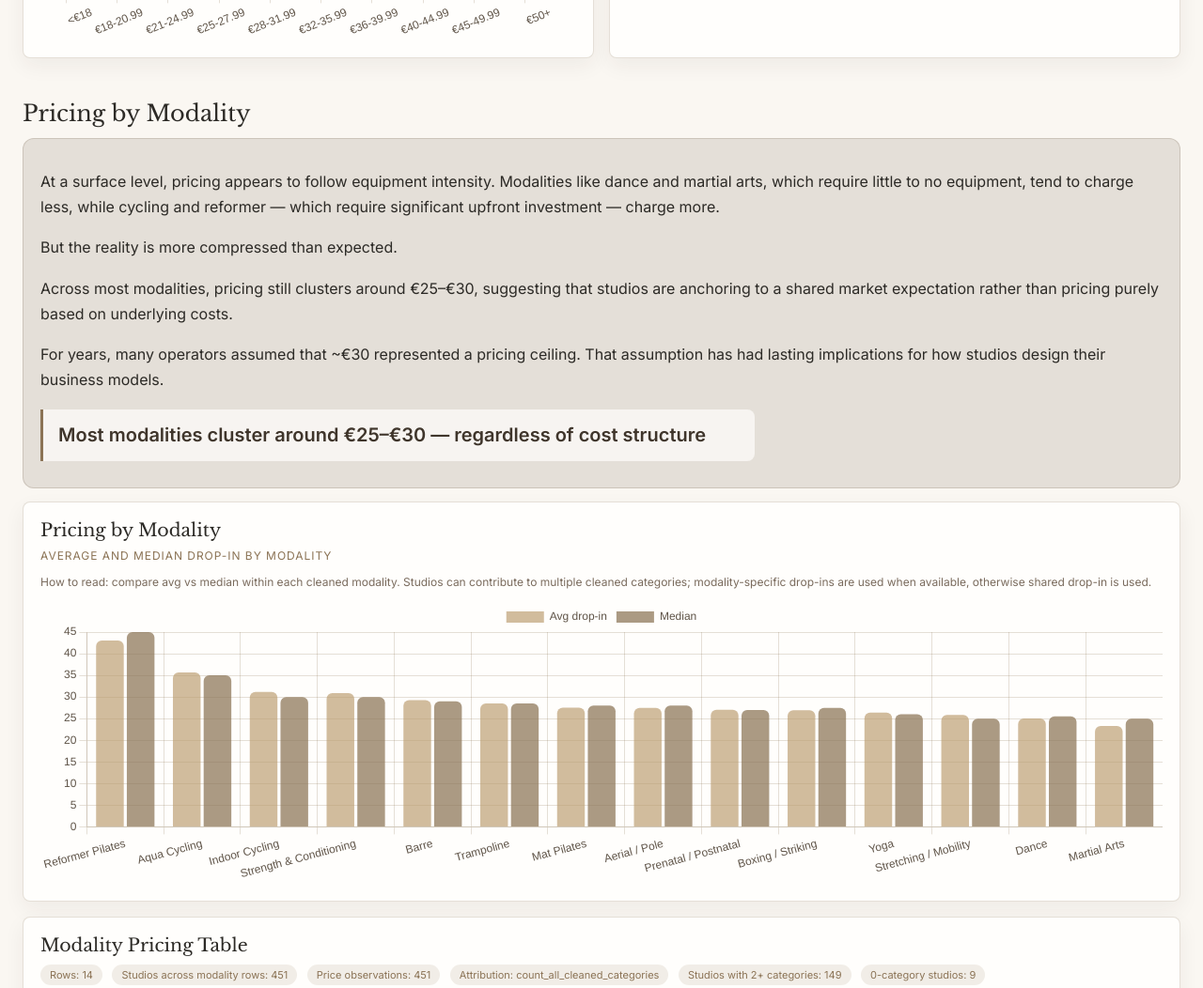
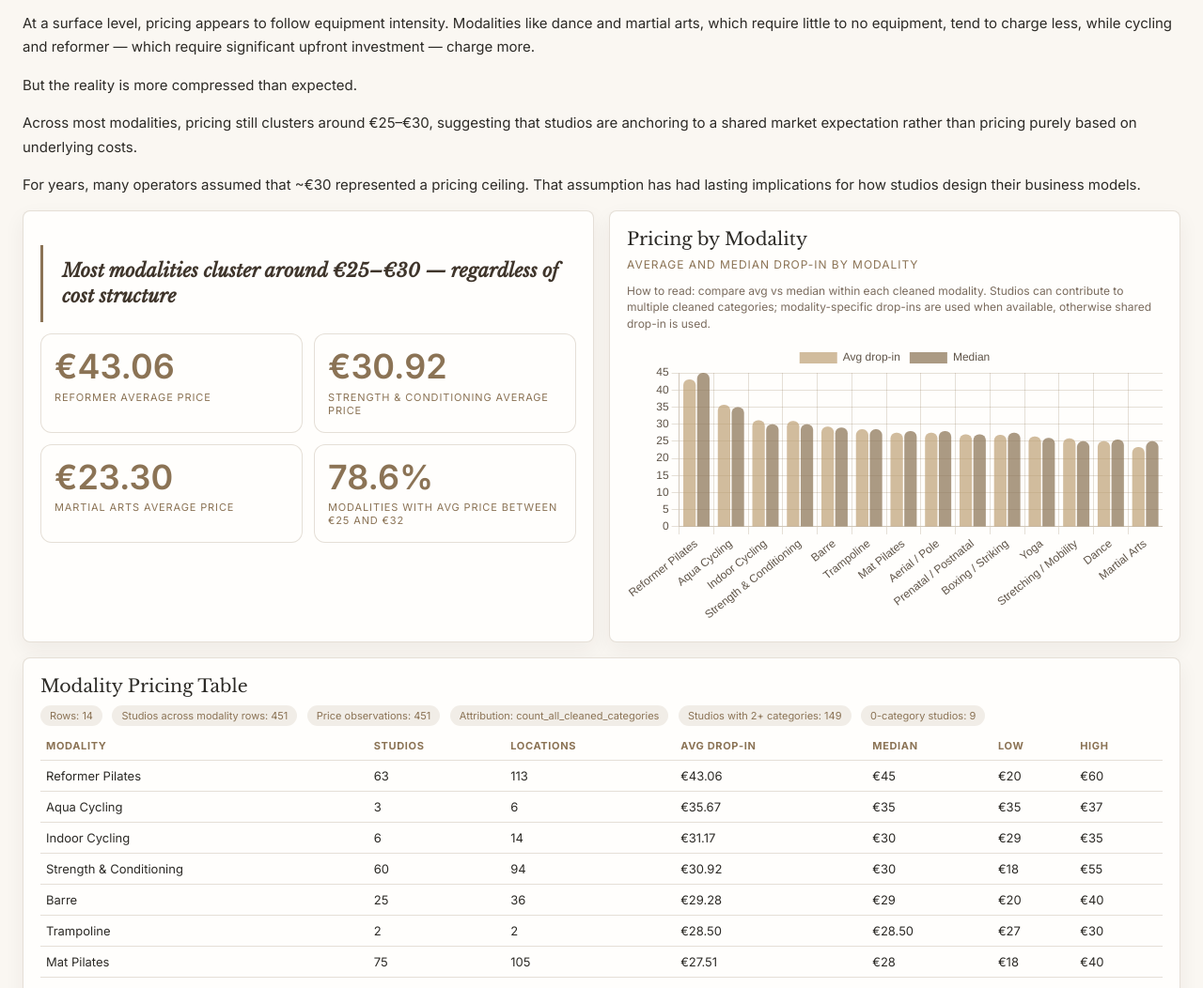
Before and after one commit to tformangejrot/tamar-portfolio, a website: page scripts/pricing-dashboard.html in a window 1280 px wide. Shown: the part 1382-2434 px from the top of the page at 94% size. Drawn offline with nearby package versions, Linux system fonts and the light colour scheme.

Commit message:
Refactor pricing dashboard styles for improved aesthetics and readability. Updated insight callouts to emphasize key pricing data and introduced new grid layout for KPI cards, enhancing overall user experience.

```diff
--- a/scripts/pricing-dashboard.html
+++ b/scripts/pricing-dashboard.html
@@ -59,10 +59,10 @@
     .section-text-box {
       max-width: none;
       width: 100%;
-      background: #e4dfd8;
-      border: 1px solid rgba(118, 99, 77, 0.22);
-      border-radius: 12px;
-      padding: 16px 18px;
+      background: transparent;
+      border: 0;
+      border-radius: 0;
+      padding: 0;
       margin-bottom: 14px;
     }
     .story-copy {
@@ -70,20 +70,25 @@
       margin-bottom: 10px;
       line-height: 1.7;
       color: var(--text);
-      font-size: 16px;
+      font-size: 15px;
     }
     .insight-callout {
       margin: 18px 0 12px;
       max-width: 760px;
-      padding: 14px 16px;
+      padding: 14px 0 14px 20px;
       border-left: 3px solid var(--accent);
-      background: rgba(255, 254, 252, 0.7);
+      background: transparent;
       border-radius: 0 8px 8px 0;
       font-size: 20px;
       line-height: 1.35;
       color: #3f352b;
       font-weight: 600;
       letter-spacing: normal;
+      font-style: italic;
+      font-family: "Libre Baskerville", Georgia, serif;
+    }
+    .insight-callout strong {
+      font-weight: 700;
     }
     .story-list {
       max-width: none;
@@ -114,6 +119,30 @@
       font-size: 16px;
       color: var(--text);
       font-weight: 600;
+    }
+    .modality-kpi-grid {
+      display: grid;
+      grid-template-columns: 1fr 1fr;
+      gap: 12px;
+    }
+    .modality-kpi-card {
+      background: var(--surface);
+      border: 1px solid var(--border);
+      border-radius: 12px;
+      padding: 16px 14px;
+    }
+    .modality-kpi-card .v {
+      font-size: 36px;
+      line-height: 1.05;
+      color: var(--accent);
+      font-weight: 600;
+    }
+    .modality-kpi-card .k {
+      margin-top: 6px;
+      font-size: 11px;
+      text-transform: uppercase;
+      letter-spacing: .08em;
+      color: var(--accent);
     }
     .stats {
       display: grid;
@@ -207,7 +236,7 @@
         <p class="story-copy">Pricing is one of the most foundational — and least questioned — elements of how boutique fitness studios operate.</p>
         <p class="story-copy">Over the past decade, pricing in Paris has quietly converged toward a narrow range, regardless of modality, cost structure, or class capacity. While studios differ widely in format and economics, the prices they charge are often strikingly similar.</p>
         <p class="story-copy">This report analyzes 228 studios (~350 locations) across Paris to understand how pricing is structured today — from drop-ins to memberships — and what that means for how these businesses actually operate.</p>
-        <div class="insight-callout">Average drop-in price: ~€30<br>Range: €13 → €60</div>
+        <div class="insight-callout">Average drop-in price: <strong>~€30</strong><br>Range: <strong>€13 → €60</strong></div>
       </div>
       <section class="stats" id="l1Stats"></section>
     </section>
@@ -221,7 +250,7 @@
         <p class="story-copy">The majority of studios fall within a narrow range of €25 to €35 per class, effectively defining what “boutique fitness” costs in Paris today.</p>
         <p class="story-copy">Below this sits a smaller budget segment (€18–€21), while a new premium tier is emerging above €45 — primarily driven by Reformer Pilates studios.</p>
         <p class="story-copy">Despite differences in concept, location, and cost structure, most studios price within a surprisingly tight band.</p>
-        <div class="insight-callout">~80% of studios fall within a €10 range (€25–€35)</div>
+        <div class="insight-callout"><strong>~80%</strong> of studios fall within a <strong>€10</strong> range (<strong>€25–€35</strong>)</div>
       </div>
       <section class="grid">
         <article class="card">
@@ -261,10 +290,13 @@
         <p class="story-copy">But the reality is more compressed than expected.</p>
         <p class="story-copy">Across most modalities, pricing still clusters around €25–€30, suggesting that studios are anchoring to a shared market expectation rather than pricing purely based on underlying costs.</p>
         <p class="story-copy">For years, many operators assumed that ~€30 represented a pricing ceiling. That assumption has had lasting implications for how studios design their business models.</p>
-        <div class="insight-callout">Most modalities cluster around €25–€30 — regardless of cost structure</div>
       </div>
       <section class="grid">
-        <article class="card wide">
+        <article class="card">
+          <div class="insight-callout">Most modalities cluster around <strong>€25–€30</strong> — regardless of cost structure</div>
+          <div id="l1ModalityBenchmarks" class="modality-kpi-grid"></div>
+        </article>
+        <article class="card">
           <h3>Pricing by Modality</h3>
           <p class="sub">Average and median drop-in by modality</p>
           <p class="explain">How to read: compare avg vs median within each cleaned modality. Studios can contribute to multiple cleaned categories; modality-specific drop-ins are used when available, otherwise shared drop-in is used.</p>
@@ -296,7 +328,7 @@
           <li>A 3-class introductory pack</li>
         </ul>
         <p class="story-copy">These formats reflect different conversion strategies. Lower-priced studios often rely on single-class trials, while more premium studios lean toward multi-class packs, recognizing that it may take multiple visits to convert a new client.</p>
-        <div class="insight-callout">Average intro discount: ~40% vs drop-in price</div>
+        <div class="insight-callout">Average intro discount: <strong>~40%</strong> vs drop-in price</div>
       </div>
       <section class="stats" id="l2Stats"></section>
       <section class="grid">
@@ -337,7 +369,7 @@
           <li>Large packs: ~12 months</li>
         </ul>
         <p class="story-copy">This consistency suggests a strong level of market convergence, not just in pricing, but in product design.</p>
-        <div class="insight-callout">The 10-pack is the dominant pricing product across Paris</div>
+        <div class="insight-callout">The <strong>10-pack</strong> is the dominant pricing product across Paris</div>
       </div>
       <section class="stats" id="l5Stats"></section>
       <section class="grid">
@@ -384,7 +416,7 @@
         </ul>
         <p class="story-copy">Interestingly, many studios offer memberships with no long-term commitment, even when pricing is heavily discounted.</p>
         <p class="story-copy">This creates a potential tension: memberships are often discounted significantly more than class packages, yet without requiring the stability that long-term commitments typically provide.</p>
-        <div class="insight-callout">~30% of studios offer no memberships</div>
+        <div class="insight-callout"><strong>~30%</strong> of studios offer no memberships</div>
         <div class="insight-callout">Memberships are often discounted more than packages — sometimes without commitment</div>
       </div>
       <section class="stats" id="l4Stats"></section>
@@ -436,7 +468,7 @@
           <li>scheduling flexibility</li>
           <li>pricing strategy</li>
         </ul>
-        <div class="insight-callout">Revenue per class can vary by 2–3x depending on modality</div>
+        <div class="insight-callout">Revenue per class can vary by <strong>2–3x</strong> depending on modality</div>
       </div>
       <section class="grid">
         <article class="card wide">
@@ -468,7 +500,7 @@
           <li>Efficient use of smaller studio spaces</li>
           <li>A target clientele willing to pay for a specialized experience</li>
         </ul>
-        <div class="insight-callout">Reformer is the clearest example that €30 is not a true ceiling</div>
+        <div class="insight-callout">Reformer is the clearest example that <strong>€30</strong> is not a true ceiling</div>
       </div>
       <section class="grid">
         <article class="card wide">
@@ -618,6 +650,19 @@
         <span class="chip">Attribution: ${audit.attribution_mode || "count_all_cleaned_categories"}</span>
         <span class="chip">Studios with 2+ categories: ${audit.studios_with_2_plus_categories ?? "-"}</span>
         <span class="chip">0-category studios: ${distribution["0"] ?? "-"}</span>
+      `;
+
+      const reformerAvg = modality.find((m) => String(m.modality) === "reformer_pilates")?.avg_drop_in;
+      const scAvg = modality.find((m) => String(m.modality) === "strength_conditioning")?.avg_drop_in;
+      const martialAvg = modality.find((m) => String(m.modality) === "martial_arts")?.avg_drop_in;
+      const priced = modality.filter((m) => Number.isFinite(m.avg_drop_in));
+      const inBand = priced.filter((m) => m.avg_drop_in >= 25 && m.avg_drop_in <= 32).length;
+      const pctInBand = priced.length ? (inBand / priced.length) * 100 : null;
+      document.getElementById("l1ModalityBenchmarks").innerHTML = `
+        <div class="modality-kpi-card"><div class="v">${money(reformerAvg)}</div><div class="k">Reformer average price</div></div>
+        <div class="modality-kpi-card"><div class="v">${money(scAvg)}</div><div class="k">Strength &amp; Conditioning average price</div></div>
+        <div class="modality-kpi-card"><div class="v">${money(martialAvg)}</div><div class="k">Martial Arts average price</div></div>
+        <div class="modality-kpi-card"><div class="v">${pct(pctInBand)}</div><div class="k">Modalities with avg price between €25 and €32</div></div>
       `;
       charts.l1Modality = new Chart(document.getElementById("l1ModalityChart"), {
         type: "bar",
```
